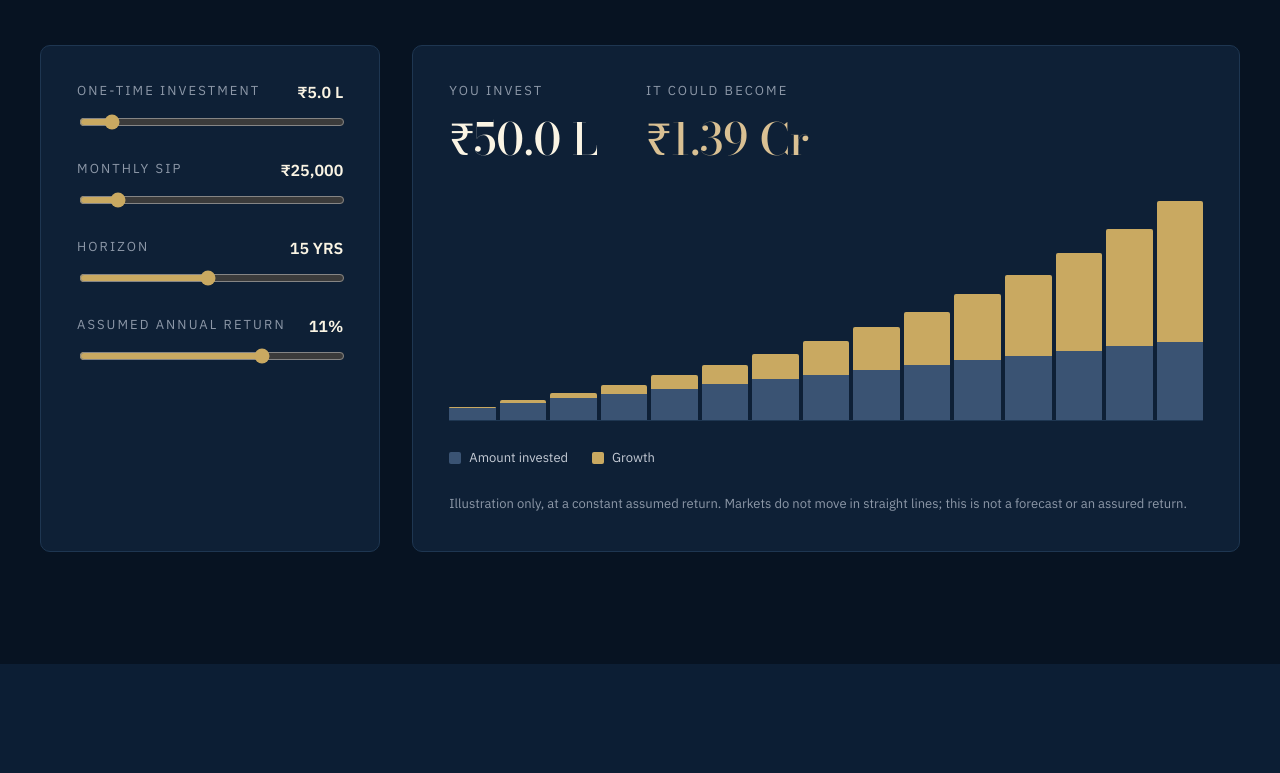
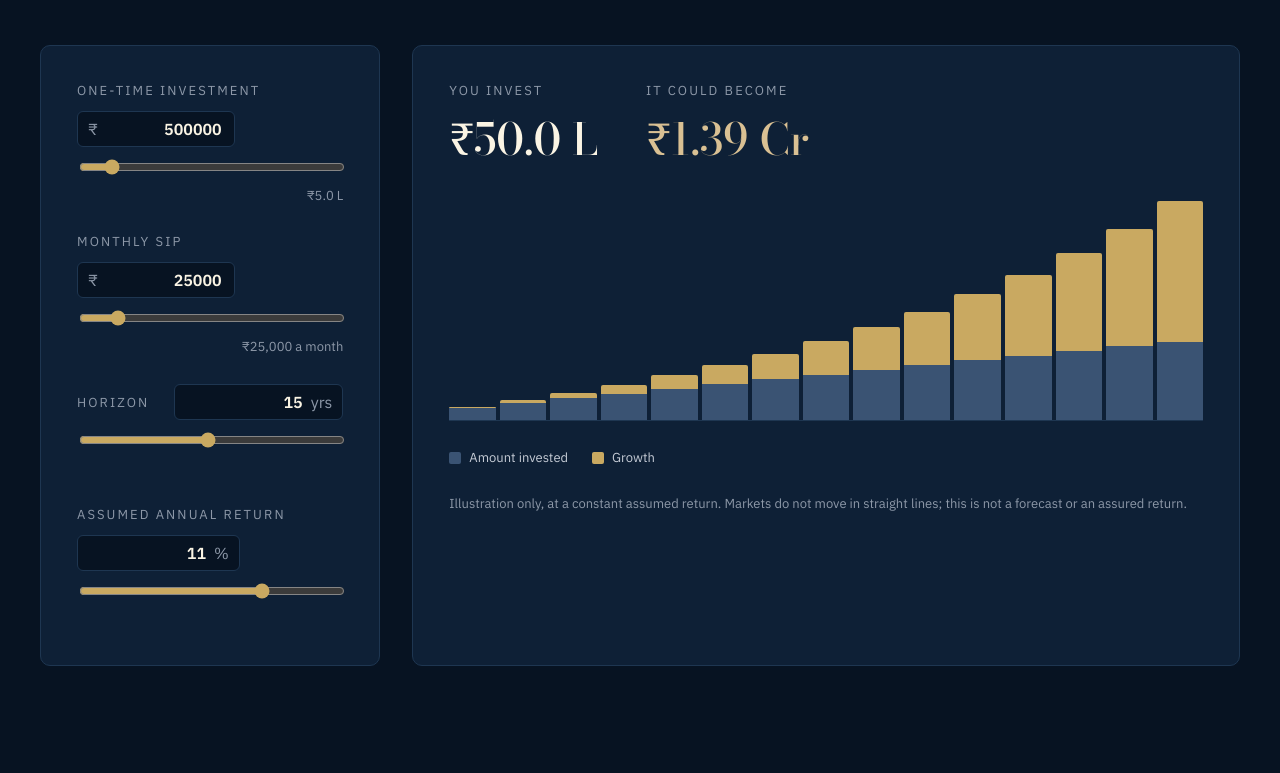
Before and after one commit to keirans29-JKAT/16trillion-site, a plain HTML site: page public/index.html in a window 1280 px wide. Shown: the part 3650-4423 px from the top of the page. Drawn offline with nearby package versions, Linux system fonts and the light colour scheme.

Commit message:
Simulator: every input is a slider plus a free-entry box with no upper limit
Co-Authored-By: Claude Opus 5.5 <noreply@anthropic.com>
Claude-Session: https://claude.ai/code/session_01YNDyEA5Er7wAKgFusPJW9p

```diff
--- a/public/index.html
+++ b/public/index.html
@@ -17,6 +17,7 @@ a{color:#d9c093}a:hover{color:#faf4e4}
 details summary{cursor:pointer;list-style:none}
 details summary::-webkit-details-marker{display:none}
 input[type=range]{accent-color:#c9a961;width:100%}
+input[type=number]::-webkit-inner-spin-button,input[type=number]::-webkit-outer-spin-button{-webkit-appearance:none;margin:0}input[type=number]{-moz-appearance:textfield}
 @media (max-width:820px){.navlinks{display:none !important}.hero-h{font-size:52px !important}.sec-h{font-size:36px !important}}
 </style>
 <style>html{scroll-behavior:smooth}*{box-sizing:border-box}</style>
@@ -180,10 +181,10 @@ input[type=range]{accent-color:#c9a961;width:100%}
 </div>
 <div style="display: flex; flex-wrap: wrap; gap: 32px">
 <div style="flex: 1 1 340px; background: #0e2036; border: 1px solid #1e3651; border-radius: 10px; padding: 36px; display: flex; flex-direction: column; gap: 28px">
-<label style="display: flex; flex-direction: column; gap: 10px"><span style="display: flex; justify-content: space-between; font-size: 13px; letter-spacing: 0.16em; text-transform: uppercase; color: #8d98a8">One-time investment<strong style="color: #faf4e4; letter-spacing: 0; font-size: 16px"><span id="out-lump"></span></strong></span><input type="range" min="0" max="5000000" step="50000" value="500000" id="in-lump"></label>
-<label style="display: flex; flex-direction: column; gap: 10px"><span style="display: flex; justify-content: space-between; font-size: 13px; letter-spacing: 0.16em; text-transform: uppercase; color: #8d98a8">Monthly SIP<strong style="color: #faf4e4; letter-spacing: 0; font-size: 16px"><span id="out-sip"></span></strong></span><input type="range" min="0" max="200000" step="1000" value="25000" id="in-sip"></label>
-<label style="display: flex; flex-direction: column; gap: 10px"><span style="display: flex; justify-content: space-between; font-size: 13px; letter-spacing: 0.16em; text-transform: uppercase; color: #8d98a8">Horizon<strong style="color: #faf4e4; letter-spacing: 0; font-size: 16px"><span id="out-years"></span> yrs</strong></span><input type="range" min="1" max="30" step="1" value="15" id="in-years"></label>
-<label style="display: flex; flex-direction: column; gap: 10px"><span style="display: flex; justify-content: space-between; font-size: 13px; letter-spacing: 0.16em; text-transform: uppercase; color: #8d98a8">Assumed annual return<strong style="color: #faf4e4; letter-spacing: 0; font-size: 16px"><span id="out-rate"></span>%</strong></span><input type="range" min="4" max="14" step="0.5" value="11" id="in-rate"></label>
+<div style="display: flex; flex-direction: column; gap: 10px"><div style="display: flex; justify-content: space-between; align-items: center; gap: 12px; flex-wrap: wrap"><label for="num-lump" style="font-size: 13px; letter-spacing: 0.16em; text-transform: uppercase; color: #8d98a8">One-time investment</label><span style="display: flex; align-items: center; gap: 6px; background: #071322; border: 1px solid #1e3651; border-radius: 6px; padding: 6px 10px"><span aria-hidden="true" style="color: #8d98a8">₹</span><input type="number" id="num-lump" min="0" step="any" value="500000" inputmode="decimal" style="width: 120px; background: transparent; border: 0; color: #faf4e4; font: inherit; font-size: 16px; font-weight: 600; text-align: right; outline: none"></span></div><input type="range" min="0" max="5000000" step="50000" value="500000" id="in-lump" aria-label="One-time investment slider"><span id="hint-lump" style="font-size: 13px; color: #8d98a8; text-align: right; min-height: 18px"></span></div>
+<div style="display: flex; flex-direction: column; gap: 10px"><div style="display: flex; justify-content: space-between; align-items: center; gap: 12px; flex-wrap: wrap"><label for="num-sip" style="font-size: 13px; letter-spacing: 0.16em; text-transform: uppercase; color: #8d98a8">Monthly SIP</label><span style="display: flex; align-items: center; gap: 6px; background: #071322; border: 1px solid #1e3651; border-radius: 6px; padding: 6px 10px"><span aria-hidden="true" style="color: #8d98a8">₹</span><input type="number" id="num-sip" min="0" step="any" value="25000" inputmode="decimal" style="width: 120px; background: transparent; border: 0; color: #faf4e4; font: inherit; font-size: 16px; font-weight: 600; text-align: right; outline: none"></span></div><input type="range" min="0" max="200000" step="1000" value="25000" id="in-sip" aria-label="Monthly SIP slider"><span id="hint-sip" style="font-size: 13px; color: #8d98a8; text-align: right; min-height: 18px"></span></div>
+<div style="display: flex; flex-direction: column; gap: 10px"><div style="display: flex; justify-content: space-between; align-items: center; gap: 12px; flex-wrap: wrap"><label for="num-years" style="font-size: 13px; letter-spacing: 0.16em; text-transform: uppercase; color: #8d98a8">Horizon</label><span style="display: flex; align-items: center; gap: 6px; background: #071322; border: 1px solid #1e3651; border-radius: 6px; padding: 6px 10px"><input type="number" id="num-years" min="1" step="1" value="15" inputmode="decimal" style="width: 120px; background: transparent; border: 0; color: #faf4e4; font: inherit; font-size: 16px; font-weight: 600; text-align: right; outline: none"><span aria-hidden="true" style="color: #8d98a8">yrs</span></span></div><input type="range" min="1" max="30" step="1" value="15" id="in-years" aria-label="Horizon slider"><span id="hint-years" style="font-size: 13px; color: #8d98a8; text-align: right; min-height: 18px"></span></div>
+<div style="display: flex; flex-direction: column; gap: 10px"><div style="display: flex; justify-content: space-between; align-items: center; gap: 12px; flex-wrap: wrap"><label for="num-rate" style="font-size: 13px; letter-spacing: 0.16em; text-transform: uppercase; color: #8d98a8">Assumed annual return</label><span style="display: flex; align-items: center; gap: 6px; background: #071322; border: 1px solid #1e3651; border-radius: 6px; padding: 6px 10px"><input type="number" id="num-rate" min="0" step="any" value="11" inputmode="decimal" style="width: 120px; background: transparent; border: 0; color: #faf4e4; font: inherit; font-size: 16px; font-weight: 600; text-align: right; outline: none"><span aria-hidden="true" style="color: #8d98a8">%</span></span></div><input type="range" min="4" max="14" step="0.5" value="11" id="in-rate" aria-label="Assumed annual return slider"><span id="hint-rate" style="font-size: 13px; color: #8d98a8; text-align: right; min-height: 18px"></span></div>
 </div>
 <div style="flex: 999 1 520px; min-width: 0; background: #0e2036; border: 1px solid #1e3651; border-radius: 10px; padding: 36px; display: flex; flex-direction: column; gap: 28px">
 <div style="display: flex; flex-wrap: wrap; gap: 48px">
@@ -279,20 +280,35 @@ input[type=range]{accent-color:#c9a961;width:100%}
 </div>
 <script>
 (function(){
-  function inr(v){if(v>=1e7)return '₹'+(v/1e7).toFixed(2)+' Cr';if(v>=1e5)return '₹'+(v/1e5).toFixed(1)+' L';return '₹'+Math.round(v).toLocaleString('en-IN');}
   var $=function(id){return document.getElementById(id);};
+  function inr(v){
+    if(!isFinite(v))return '—';
+    if(v>=1e7)return '₹'+(v/1e7).toLocaleString('en-IN',{maximumFractionDigits:2})+' Cr';
+    if(v>=1e5)return '₹'+(v/1e5).toFixed(1)+' L';
+    return '₹'+Math.round(v).toLocaleString('en-IN');
+  }
+  var keys=['lump','sip','years','rate'],val={};
+  function clean(k,v){v=parseFloat(v);if(!isFinite(v)||v<0)v=0;if(k==='years')v=Math.max(1,Math.round(v));return v;}
+  keys.forEach(function(k){
+    val[k]=clean(k,$('num-'+k).value);
+    $('in-'+k).addEventListener('input',function(){val[k]=clean(k,this.value);$('num-'+k).value=val[k];draw();});
+    $('num-'+k).addEventListener('input',function(){if(this.value==='')return;val[k]=clean(k,this.value);var r=$('in-'+k);r.value=Math.min(Math.max(val[k],+r.min),+r.max);draw();});
+    $('num-'+k).addEventListener('blur',function(){this.value=val[k];});
+  });
   function draw(){
-    var L=+$('in-lump').value,S=+$('in-sip').value,N=+$('in-years').value,R=+$('in-rate').value,i=R/100/12,d=[];
+    var L=val.lump,S=val.sip,N=val.years,R=val.rate,i=R/100/12,d=[];
     for(var y=1;y<=N;y++){var n=y*12,fl=L*Math.pow(1+R/100,y),fs=i>0?S*((Math.pow(1+i,n)-1)/i)*(1+i):S*n;d.push({v:fl+fs,inv:L+S*n});}
     var last=d[d.length-1],max=last.v||1;
-    $('out-lump').textContent=inr(L);$('out-sip').textContent=inr(S);$('out-years').textContent=N;$('out-rate').textContent=R;
+    $('hint-lump').textContent=inr(L);$('hint-sip').textContent=inr(S)+' a month';
+    $('hint-years').textContent='';$('hint-rate').textContent='';
     $('out-invested').textContent=inr(last.inv);$('out-fv').textContent=inr(last.v);
+    var step=Math.ceil(d.length/40),pts=d.filter(function(_,ix){return (ix+1)%step===0||ix===d.length-1;});
     var c=$('sim-chart');c.innerHTML='';
-    d.forEach(function(p){var col=document.createElement('div');col.style.cssText='flex:1 1 0;display:flex;flex-direction:column;justify-content:flex-end;height:100%';
+    pts.forEach(function(p){var col=document.createElement('div');col.style.cssText='flex:1 1 0;display:flex;flex-direction:column;justify-content:flex-end;height:100%';
       var g=document.createElement('div');g.style.cssText='height:'+(Math.max(0,p.v-p.inv)/max*100)+'%;background:#c9a961;border-radius:2px 2px 0 0';
       var b=document.createElement('div');b.style.cssText='height:'+(p.inv/max*100)+'%;background:#3a5373';col.appendChild(g);col.appendChild(b);c.appendChild(col);});
   }
-  ['in-lump','in-sip','in-years','in-rate'].forEach(function(id){$(id).addEventListener('input',draw);});draw();
+  draw();
   $('contact-form').addEventListener('submit',function(e){e.preventDefault();var b=this.querySelector('button');b.textContent='Form not connected yet (preview)';b.disabled=true;});
 })();
 </script>
```
